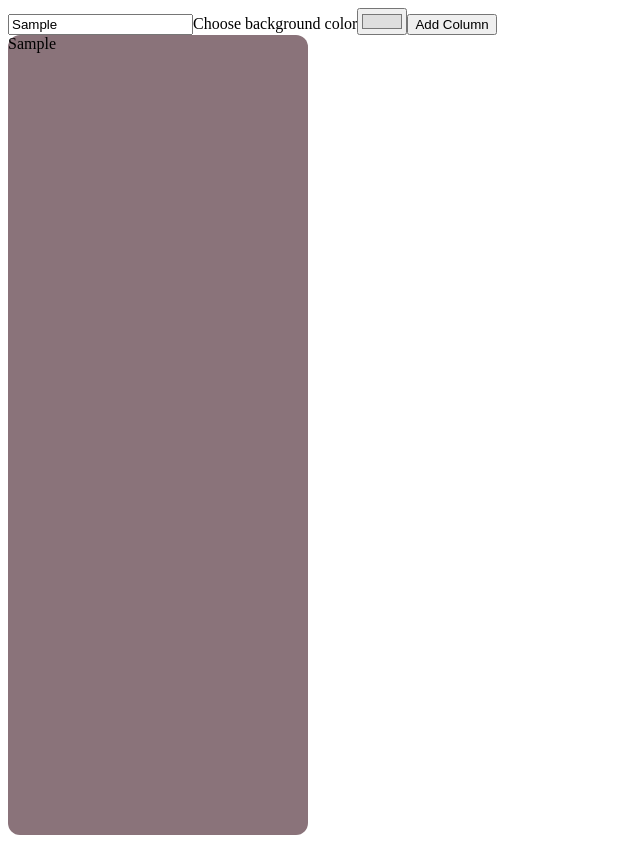
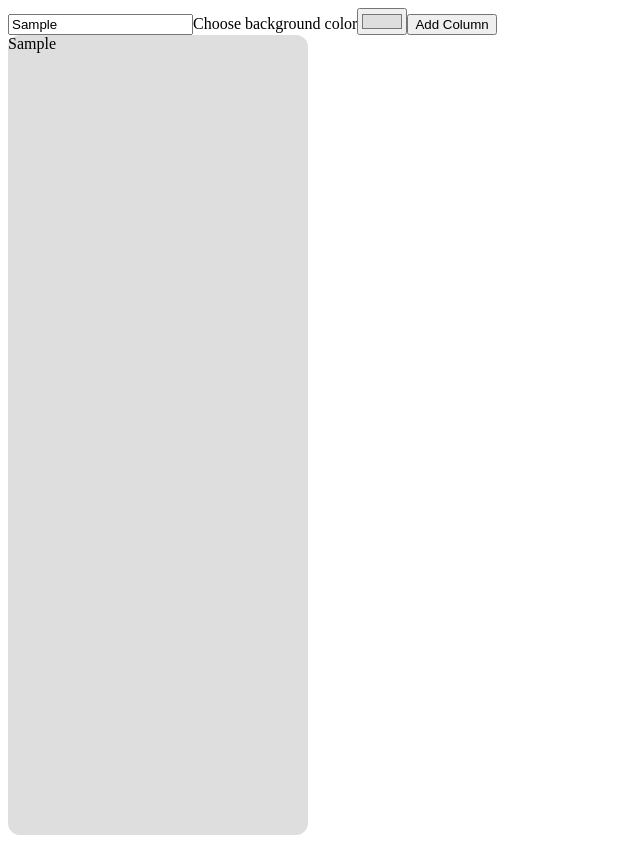
Before and after one commit to LodenH16/vue-kanban, a Vue app: page / in a window 1280 px wide. Both pictures are taken after typing "Sample" into the empty fields and a click on the button "Add Column". Shown: the whole page, without its empty margins (0-640 px from the left). Built offline with nearby package versions, Linux system fonts and the light colour scheme.

Commit message:
feat: implement background color prop

```diff
--- a/src/components/KanbanColumn.vue
+++ b/src/components/KanbanColumn.vue
@@ -7,19 +7,26 @@ export default defineComponent({
         col: {
             type: Object as () => Columns
         }
-    }
+    },
+    computed: {
+        cssProps(): Object {
+            return {
+                "--background-color-prop": this.col?.color
+            }
+        }
+    },
 })
 </script>
 
 <template>
-    <div class="columnWrapper">
+    <div class="columnWrapper" :style="cssProps">
         <span>{{col?.name}}</span>
     </div>
 </template>
 
 <style>
     .columnWrapper {
-        background-color: #8a737a;
+        background-color: var(--background-color-prop);
         border-radius: 12px;
         width: 300px;
         height: 800px;
```
